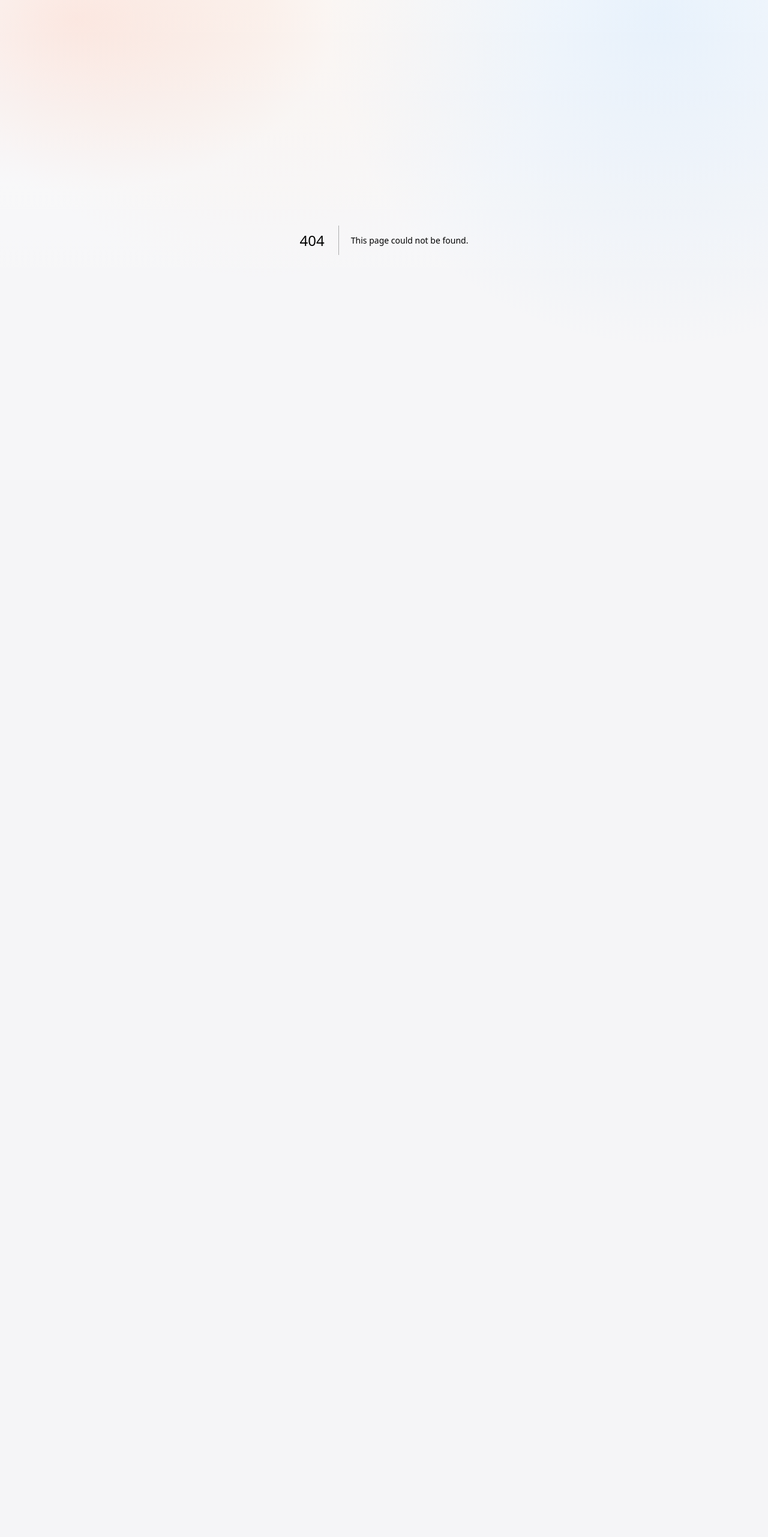
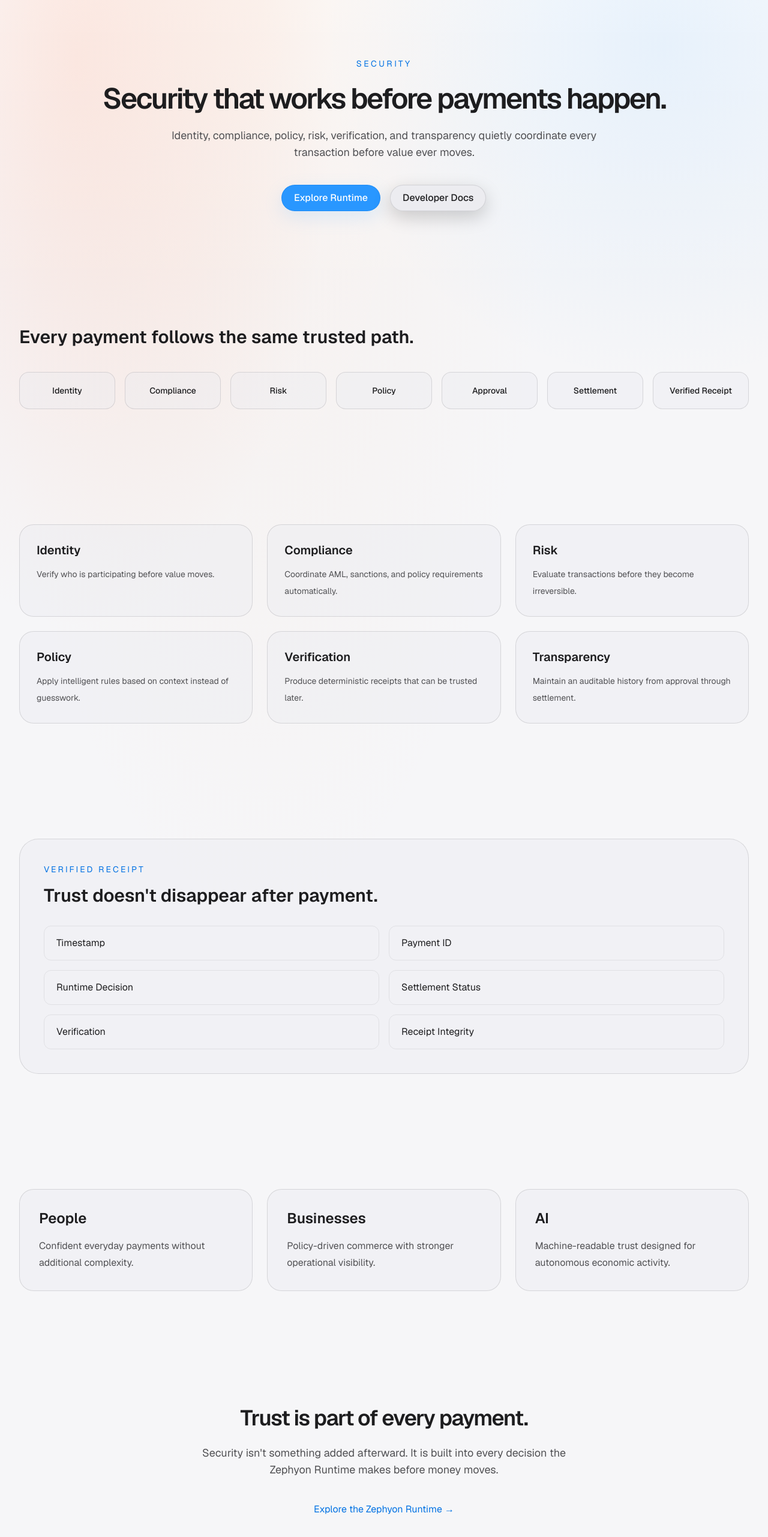
Before and after one commit to zephyon-labs/zephipay-site, a Next.js app: page /security in a window 1280 px wide. Before the commit this address had no page. Shown: the top 2562 px of the page at 60% size. Before the commit the page ends 800 px from the top, so only its background shows below. Built offline with nearby package versions, Linux system fonts and the light colour scheme.

Commit message:
feat(site): introduce Security experience

```diff
--- /dev/null
+++ b/src/app/security/page.tsx
@@ -0,0 +1,206 @@
+import Link from "next/link";
+
+import { AmbientBackground } from "@/components/marketing/AmbientBackground";
+import { Container } from "@/components/layout/Container";
+import { Section } from "@/components/layout/Section";
+import { Button } from "@/components/ui/Button";
+
+const pillars = [
+  {
+    title: "Identity",
+    body: "Verify who is participating before value moves.",
+  },
+  {
+    title: "Compliance",
+    body: "Coordinate AML, sanctions, and policy requirements automatically.",
+  },
+  {
+    title: "Risk",
+    body: "Evaluate transactions before they become irreversible.",
+  },
+  {
+    title: "Policy",
+    body: "Apply intelligent rules based on context instead of guesswork.",
+  },
+  {
+    title: "Verification",
+    body: "Produce deterministic receipts that can be trusted later.",
+  },
+  {
+    title: "Transparency",
+    body: "Maintain an auditable history from approval through settlement.",
+  },
+];
+
+const audiences = [
+  {
+    title: "People",
+    body: "Confident everyday payments without additional complexity.",
+  },
+  {
+    title: "Businesses",
+    body: "Policy-driven commerce with stronger operational visibility.",
+  },
+  {
+    title: "AI",
+    body: "Machine-readable trust designed for autonomous economic activity.",
+  },
+];
+
+export default function SecurityPage() {
+  return (
+    <>
+      <AmbientBackground />
+
+      <Section className="pt-28">
+        <Container className="max-w-5xl text-center">
+          <p className="text-sm uppercase tracking-[0.24em] text-brand-secondary">
+            Security
+          </p>
+
+          <h1 className="mt-6 text-5xl font-semibold tracking-[-0.05em]">
+            Security that works before payments happen.
+          </h1>
+
+          <p className="mx-auto mt-6 max-w-3xl text-lg text-foreground-secondary">
+            Identity, compliance, policy, risk, verification, and transparency
+            quietly coordinate every transaction before value ever moves.
+          </p>
+
+          <div className="mt-10 flex justify-center gap-4">
+            <Button href="/runtime">
+              Explore Runtime
+            </Button>
+
+            <Button href="/developers" variant="secondary">
+              Developer Docs
+            </Button>
+          </div>
+        </Container>
+      </Section>
+
+      <Section>
+        <Container className="max-w-5xl">
+          <h2 className="text-3xl font-semibold">
+            Every payment follows the same trusted path.
+          </h2>
+
+          <div className="mt-10 grid gap-4 md:grid-cols-7 text-center">
+            {[
+              "Identity",
+              "Compliance",
+              "Risk",
+              "Policy",
+              "Approval",
+              "Settlement",
+              "Verified Receipt",
+            ].map((step) => (
+              <div
+                key={step}
+                className="rounded-2xl border border-border-default bg-surface-secondary/40 p-5"
+              >
+                <p className="text-sm font-medium">{step}</p>
+              </div>
+            ))}
+          </div>
+        </Container>
+      </Section>
+
+      <Section>
+        <Container>
+          <div className="grid gap-6 md:grid-cols-2 xl:grid-cols-3">
+            {pillars.map((pillar) => (
+              <div
+                key={pillar.title}
+                className="rounded-3xl border border-border-default bg-surface-secondary/40 p-7"
+              >
+                <h3 className="text-xl font-semibold">
+                  {pillar.title}
+                </h3>
+
+                <p className="mt-3 text-sm leading-7 text-foreground-secondary">
+                  {pillar.body}
+                </p>
+              </div>
+            ))}
+          </div>
+        </Container>
+      </Section>
+
+      <Section>
+        <Container className="max-w-5xl">
+          <div className="rounded-[2rem] border border-border-default bg-surface-secondary/40 p-10">
+            <p className="text-sm uppercase tracking-[0.22em] text-brand-secondary">
+              Verified Receipt
+            </p>
+
+            <h2 className="mt-4 text-3xl font-semibold">
+              Trust doesn&apos;t disappear after payment.
+            </h2>
+
+            <div className="mt-8 grid gap-4 md:grid-cols-2">
+              {[
+                "Timestamp",
+                "Payment ID",
+                "Runtime Decision",
+                "Settlement Status",
+                "Verification",
+                "Receipt Integrity",
+              ].map((item) => (
+                <div
+                  key={item}
+                  className="rounded-xl border border-border-subtle px-5 py-4"
+                >
+                  {item}
+                </div>
+              ))}
+            </div>
+          </div>
+        </Container>
+      </Section>
+
+      <Section>
+        <Container>
+          <div className="grid gap-6 md:grid-cols-3">
+            {audiences.map((item) => (
+              <div
+                key={item.title}
+                className="rounded-3xl border border-border-default bg-surface-secondary/40 p-8"
+              >
+                <h3 className="text-2xl font-semibold">
+                  {item.title}
+                </h3>
+
+                <p className="mt-4 leading-7 text-foreground-secondary">
+                  {item.body}
+                </p>
+              </div>
+            ))}
+          </div>
+        </Container>
+      </Section>
+
+      <Section>
+        <Container className="max-w-4xl text-center">
+          <h2 className="text-4xl font-semibold tracking-[-0.04em]">
+            Trust is part of every payment.
+          </h2>
+
+          <p className="mx-auto mt-6 max-w-2xl text-lg text-foreground-secondary">
+            Security isn&apos;t something added afterward. It is built into every
+            decision the Zephyon Runtime makes before money moves.
+          </p>
+
+          <div className="mt-10">
+            <Link
+              href="/runtime"
+              className="text-brand-secondary transition hover:text-brand-primary"
+            >
+              Explore the Zephyon Runtime →
+            </Link>
+          </div>
+        </Container>
+      </Section>
+    </>
+  );
+}
```
